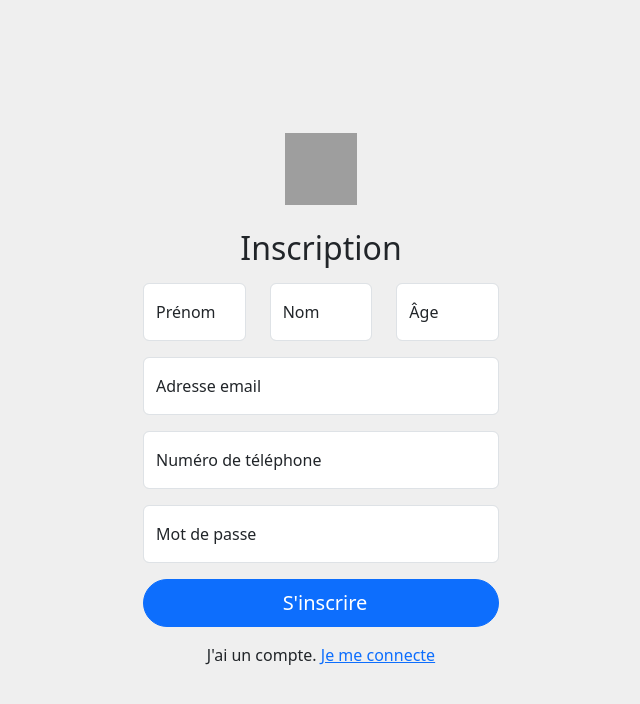
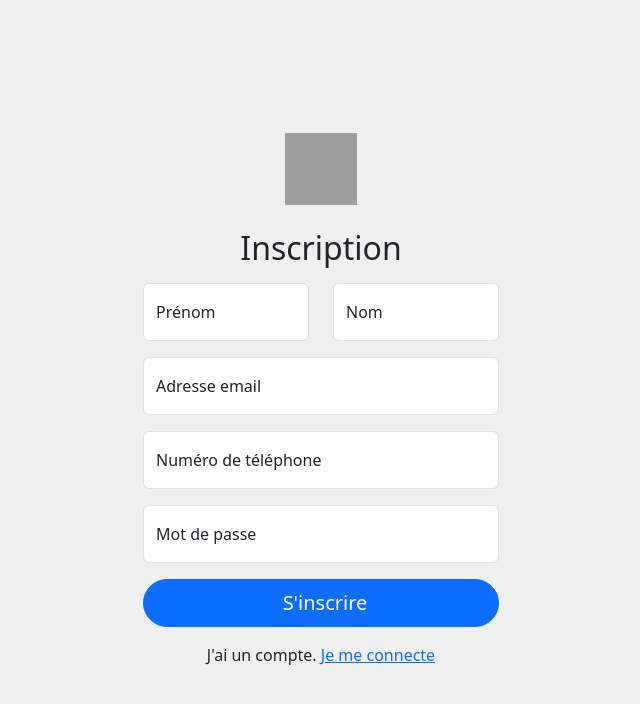
Before and after one commit to Bts-Sio-CCI/FlowTechAP1, a PHP site: page /pages/inscription.php in a window 1280 px wide. Shown: the top 704 px of the page, without its empty margins (319-959 px from the left). Run offline with PHP 8.4, Linux system fonts and the light colour scheme; grey boxes are pictures that could not be loaded.

Commit message:
retrait age

```diff
--- a/pages/inscription.php
+++ b/pages/inscription.php
@@ -38,8 +38,8 @@ if (isset($_POST['submit'])) { // Verifie que le bouton submit soit cliqué
 
     // Identifiants BDD
     $servername = "nc231.myd.infomaniak.com";
-    $username = "nc231_flowtech";
-    $password = "Flowtech123";
+    $username = "nc231_lucas";
+    $password = "Lucas123";
     $dbname = "nc231_flowtech";
 
     // Connection à la BDD avec les identifiants définis précédemment
@@ -114,13 +114,6 @@ if (isset($_POST['submit'])) { // Verifie que le bouton submit soit cliqué
 								<label for="nom">Nom</label>
 							</div>
 						</div>
-						<!-- Age -->
-						<div class="col">
-							<div class="form-floating mb-3">
-								<input type="number" class="form-control" id="age" placeholder="34" name="age" />
-								<label for="age">Âge</label>
-							</div>
-						</div>
 					</div>
 
 					<!-- Email -->
```
